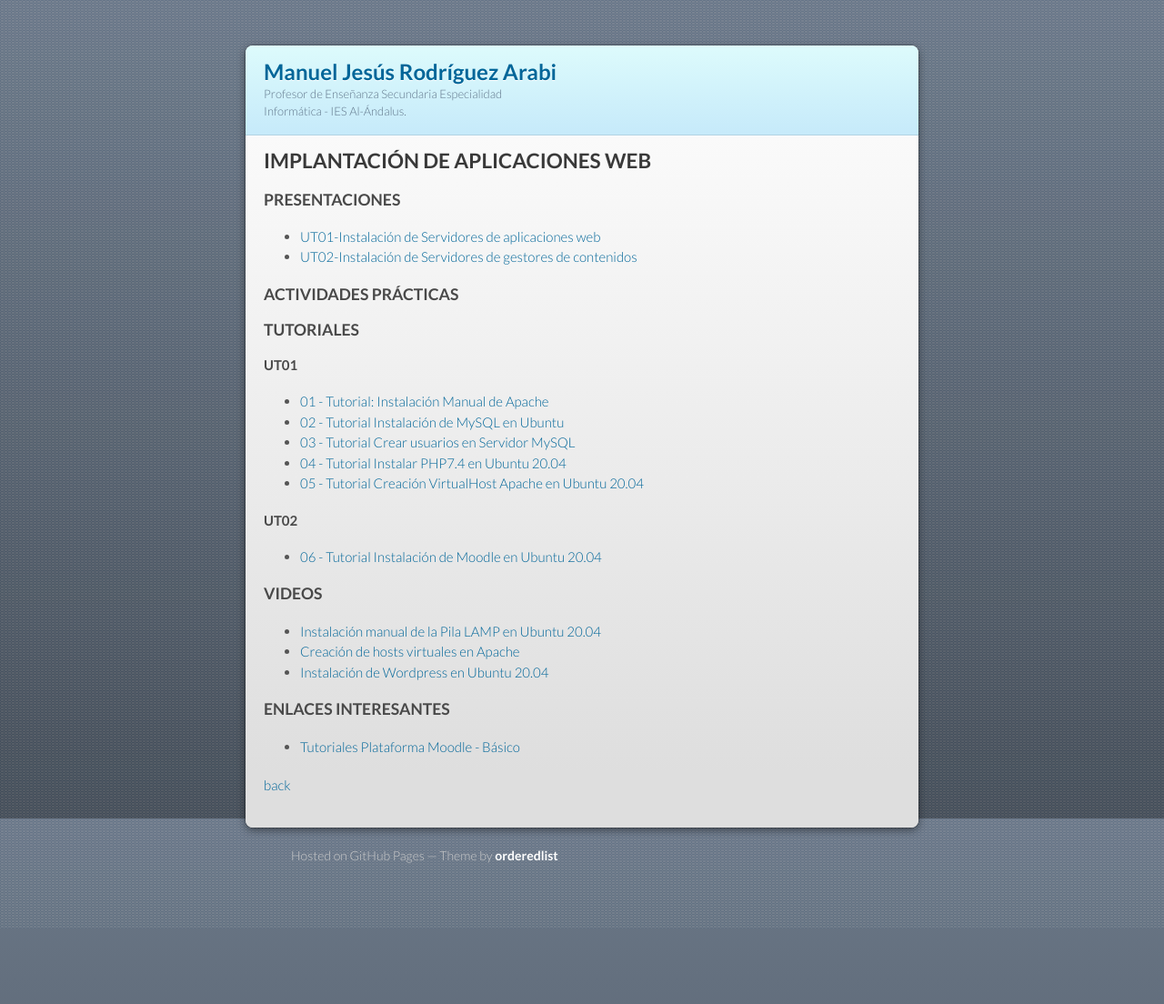
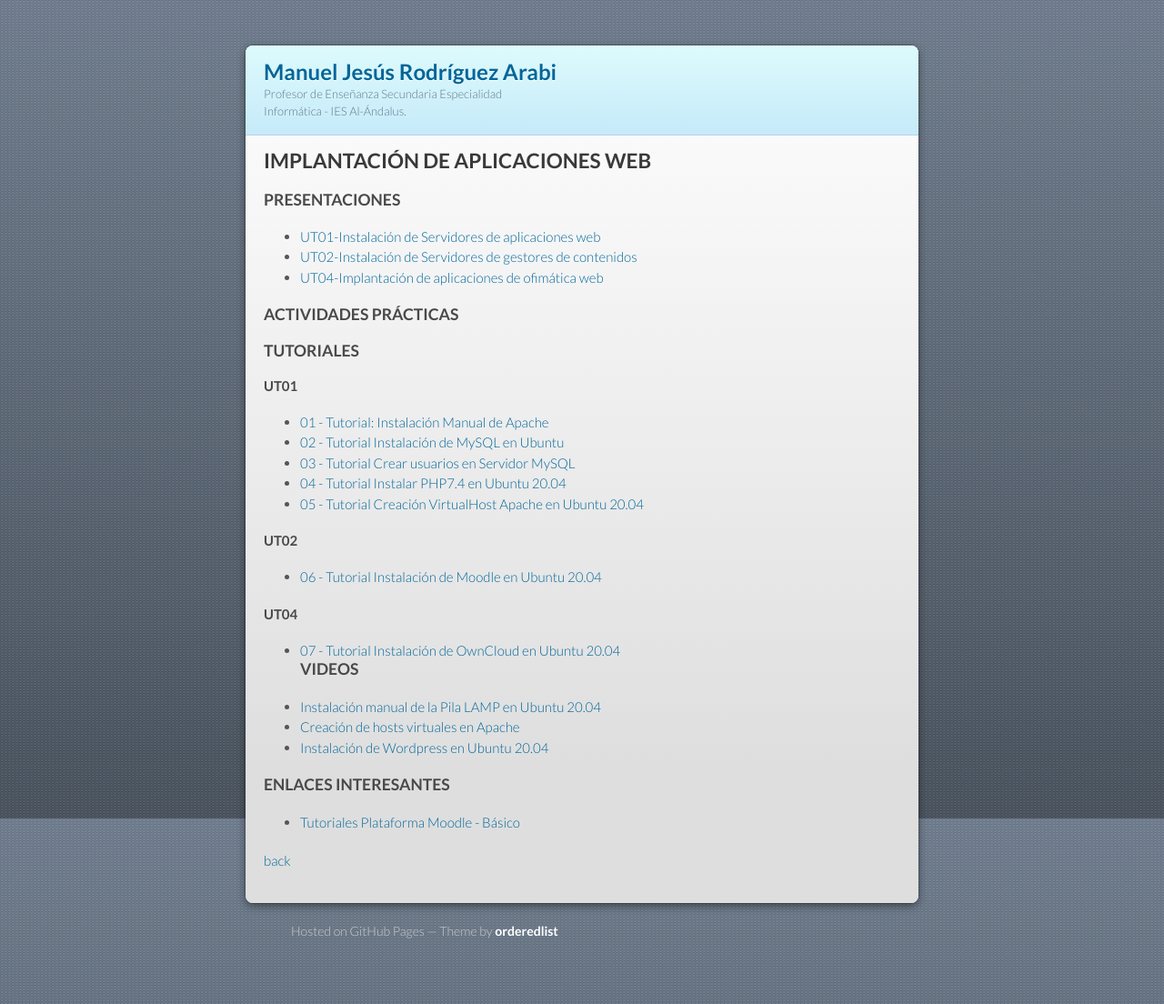
Before and after one commit to mrodara/mrodara.github.io, a Jekyll site: the page built from mods/iaw.md, in a window 1280 px wide. Shown: the whole page at 91% size. Built offline with Jekyll 4.4.1, drawn with Linux system fonts in a browser that asks for light colours; our own code applies the rules of GitHub Pages for plain Markdown files; before the commit the page ends 1021 px from its top, so only the background shows below that.

Commit message:
Actualización DAW e IAW unidades y tutoriales nuevas unidades

```diff
--- a/mods/iaw.md
+++ b/mods/iaw.md
@@ -8,6 +8,7 @@ layout: default
 
 * [UT01-Instalación de Servidores de aplicaciones web](https://slides.com/manueljesusrodriguezarabi/deck/fullscreen)
 * [UT02-Instalación de Servidores de gestores de contenidos](https://slides.com/manueljesusrodriguezarabi/iaw-ut01-instalacion-de-servidores-de-aplicaciones-web/fullscreen)
+* [UT04-Implantación de aplicaciones de ofimática web](https://slides.com/manueljesusrodriguezarabi/iaw-ut02-instalacion-de-servidores-de-gestores-de-contenidos/fullscreen)
 
 ### ACTIVIDADES PRÁCTICAS
 
@@ -25,6 +26,9 @@ layout: default
 
 * [06 - Tutorial Instalación de Moodle en Ubuntu 20.04](https://docs.google.com/document/d/1dMdd4Zt6W1UOwpWmtGZHlK3FTtbcsfc1PhyIVYghB4I/edit?usp=sharing)
 
+#### UT04
+
+* [07 - Tutorial Instalación de OwnCloud en Ubuntu 20.04](https://docs.google.com/document/d/1gqhv66kfkq2Wso9FkIqcptznwK2aG08KEoH9lFbAhBE/edit?usp=sharing)
 ### VIDEOS
 
 * [Instalación manual de la Pila LAMP en Ubuntu 20.04](https://youtu.be/fNNDBpP3gYM)
```
Also changed, not shown: mods/daw.md (+3 -0 lines).
